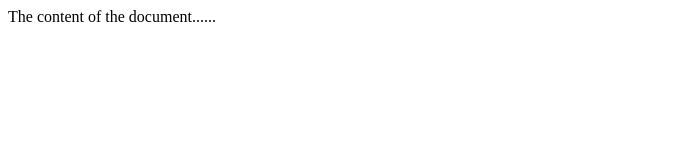
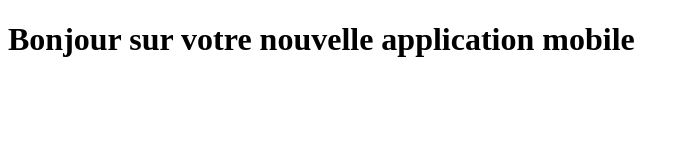
Before and after one commit to loicp88/Decroche, a plain HTML site: page index.html in a window 1280 px wide. Shown: the whole page, without its empty margins (0-689 px from the left). Drawn offline with Linux system fonts and the light colour scheme.

Commit message:
Update index.html

```diff
--- a/index.html
+++ b/index.html
@@ -1,11 +1,11 @@
 <!DOCTYPE html>
 <html>
-<head>
-<title>Title of the document</title>
-</head>
+    <head>
+        <title>Title of the document</title>
+    </head>
 
-<body>
-The content of the document......
-</body>
+    <body>
+        <H1>Bonjour sur votre nouvelle application mobile</H1>
+    </body>
 
 </html>
```
